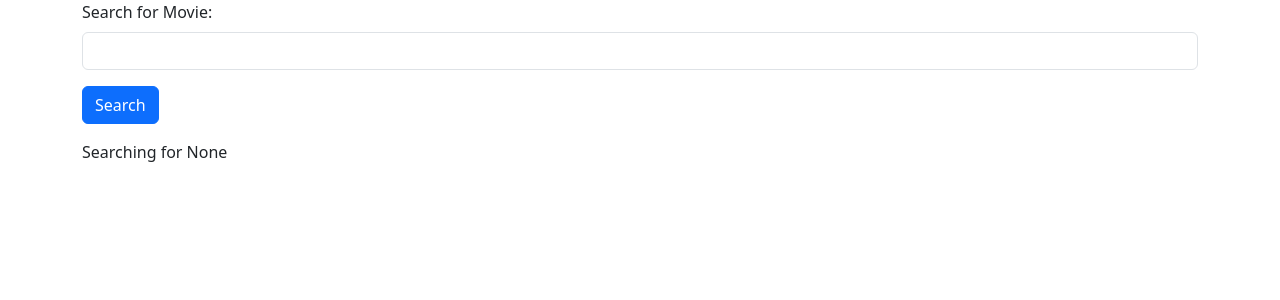
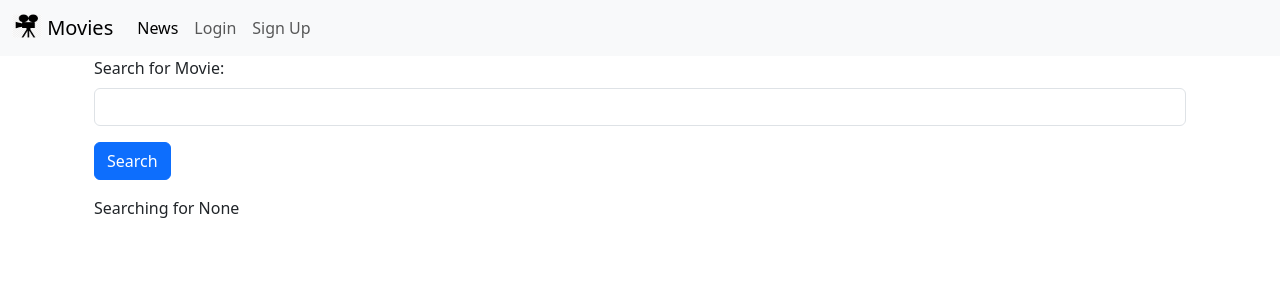
Before and after one commit to juanrw7/Taller1_PI1_20262, a Django app: page / in a window 1280 px wide. Shown: the top 300 px of the page. Run offline with Django 5.2, Linux system fonts and the light colour scheme; data that the repository does not hold is empty.

Commit message:
agregar e integrar diseño en base.html

```diff
--- a/movie/templates/home.html
+++ b/movie/templates/home.html
@@ -1,8 +1,7 @@
+{% extends 'base.html' %}
+{% block content %}
+
 <div class="container">
-
-    <head>
-        <link href="https://cdn.jsdelivr.net/npm/bootstrap@5.3.8/dist/css/bootstrap.min.css" rel="stylesheet" integrity="sha384-sRIl4kxILFvY47J16cr9ZwB07vP4J8+LH7qKQnuqkuIAvNWLzeN8tE5YBujZqJLB" crossorigin="anonymous">
-    </head>
 
     <form action="">
 
@@ -48,3 +47,5 @@
     <br/>
 
 </div>
+
+{% endblock content %}
--- a/moviereviews/settings.py
+++ b/moviereviews/settings.py
@@ -60,7 +60,7 @@ ROOT_URLCONF = 'moviereviews.urls'
 TEMPLATES = [
     {
         'BACKEND': 'django.template.backends.django.DjangoTemplates',
-        'DIRS': [],
+        'DIRS': [os.path.join(BASE_DIR, 'moviereviews/templates')],
         'APP_DIRS': True,
         'OPTIONS': {
             'context_processors': [
--- /dev/null
+++ b/moviereviews/templates/base.html
@@ -0,0 +1,36 @@
+<head>
+  <link href="https://cdn.jsdelivr.net/npm/bootstrap@5.3.8/dist/css/bootstrap.min.css" rel="stylesheet" integrity="sha384-sRIl4kxILFvY47J16cr9ZwB07vP4J8+LH7qKQnuqkuIAvNWLzeN8tE5YBujZqJLB" crossorigin="anonymous">
+  <script src="https://cdn.jsdelivr.net/npm/bootstrap@5.3.8/dist/js/bootstrap.bundle.min.js" integrity="sha384-FKyoEForCGlyvwx9Hj09JcYn3nv7wiPVlz7YYwJrWVcXK/BmnVDxM+D2scQbITxI" crossorigin="anonymous"></script>
+</head>
+
+<nav class="navbar navbar-expand-lg bg-body-tertiary">
+  <div class="container-fluid">
+    <a class="navbar-brand" href="{% url 'home' %}">
+      {% load static %}
+      <img src="{% static 'media/movie/images/home.png' %}" alt="" width="30" height="24"
+        class="d-inline-block align-text-top" />
+      Movies
+    </a>
+    <button class="navbar-toggler" type="button" data-bs-toggle="collapse" data-bstarget="#navbarSupportedContent" aria-controls="navbarSupportedContent" aria-expanded="false" arialabel="Toggle navigation">
+      <span class="navbar-toggler-icon"></span>
+    </button>
+    <div class="collapse navbar-collapse" id="navbarSupportedContent">
+      <ul class="navbar-nav me-auto mb-2 mb-lg-0">
+        <li class="nav-item">
+          <a class="nav-link active" aria-current="page" href="{% url 'news' %}">News</a>
+        </li>
+        <li class="nav-item">
+          <a class="nav-link" href="#">Login</a>
+        </li>
+        <li class="nav-item">
+          <a class="nav-link" href="#">Sign Up</a>
+        </li>
+      </ul>
+    </div>
+  </div>
+</nav>
+
+<div class ="container">
+  {% block content %}
+  {% endblock content%}
+</div>
```
Also changed, not shown: news/templates/news.html (+4 -3 lines), media/movie/images/home.png (added). Lines whose indentation alone changed are shown as unchanged.
